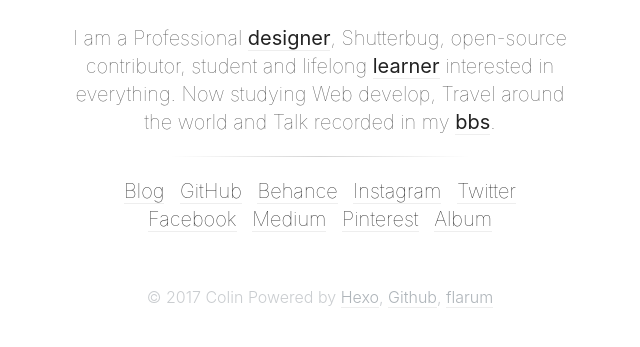
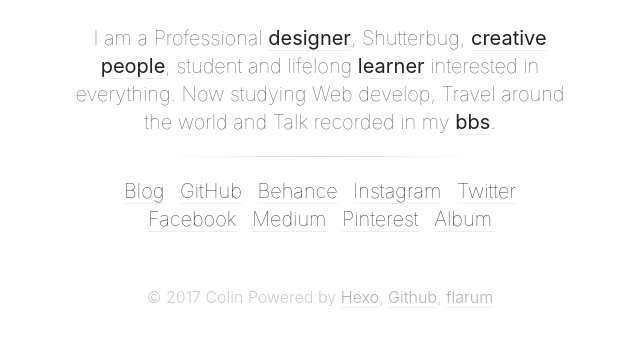
Before and after one commit to colinstudio/colinstudio.github.io, a plain HTML site: page index.html in a window 1280 px wide. Shown: the part 261-608 px from the top of the page, without its empty margins (320-960 px from the left). Drawn offline with Linux system fonts and the light colour scheme.

Commit message:
Update index.html

```diff
--- a/index.html
+++ b/index.html
@@ -32,7 +32,7 @@
     <div class="profile">
       <h1 class="nickname">Colin Studio</h1>
       <div class="description">
-        <p></p><p>I am a Professional <strong><a href="https://designorig.github.io/">designer</a></strong>, Shutterbug, open-source contributor, student and lifelong <strong><a href="https://curiochinese.com/">learner</a></strong> interested in everything. Now studying Web develop, Travel around the world and Talk recorded in my <strong><a href="http://frontui.com/">bbs</a></strong>.</p>
+        <p></p><p>I am a Professional <strong><a href="https://designorig.github.io/">designer</a></strong>, Shutterbug, <strong><a href="https://logoer.github.io/">creative people</a></strong>, student and lifelong <strong><a href="https://curiochinese.com/">learner</a></strong> interested in everything. Now studying Web develop, Travel around the world and Talk recorded in my <strong><a href="http://frontui.com/">bbs</a></strong>.</p>
 <p></p>
       </div>
     </div>
```
